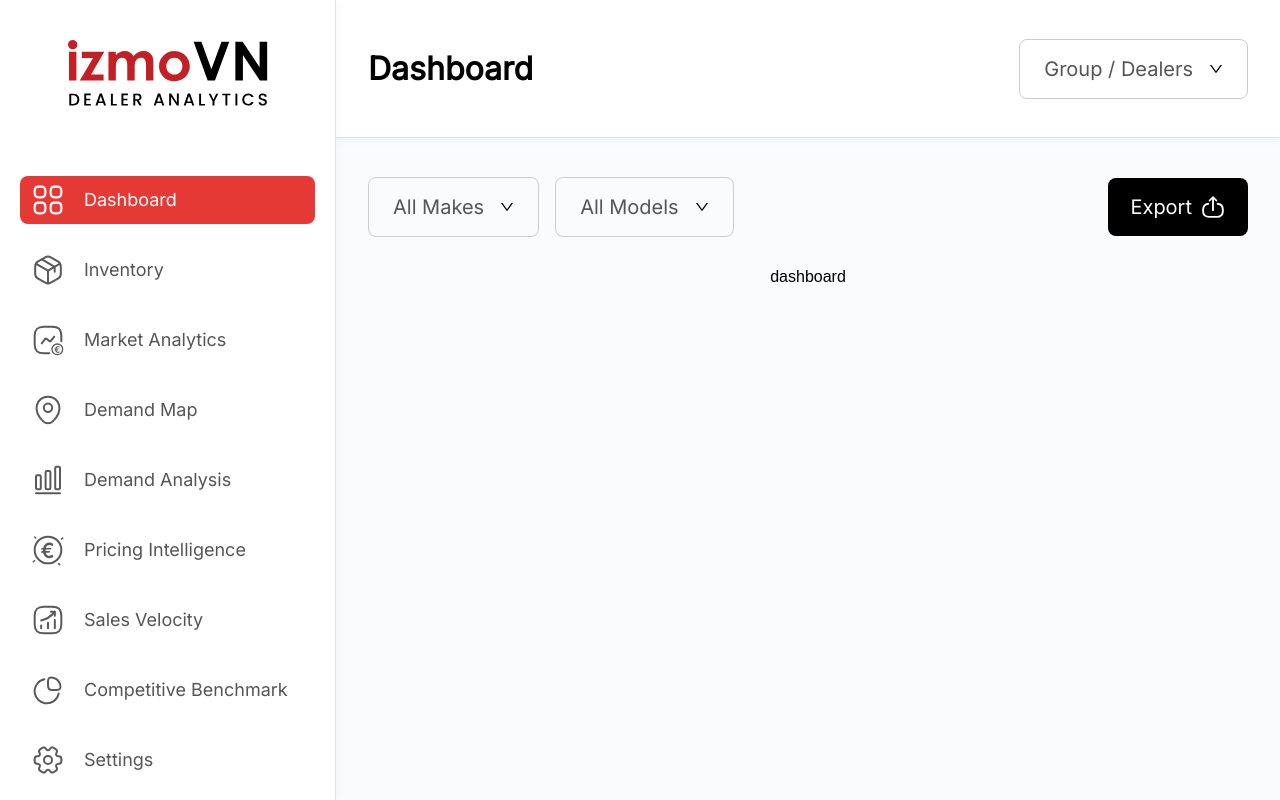
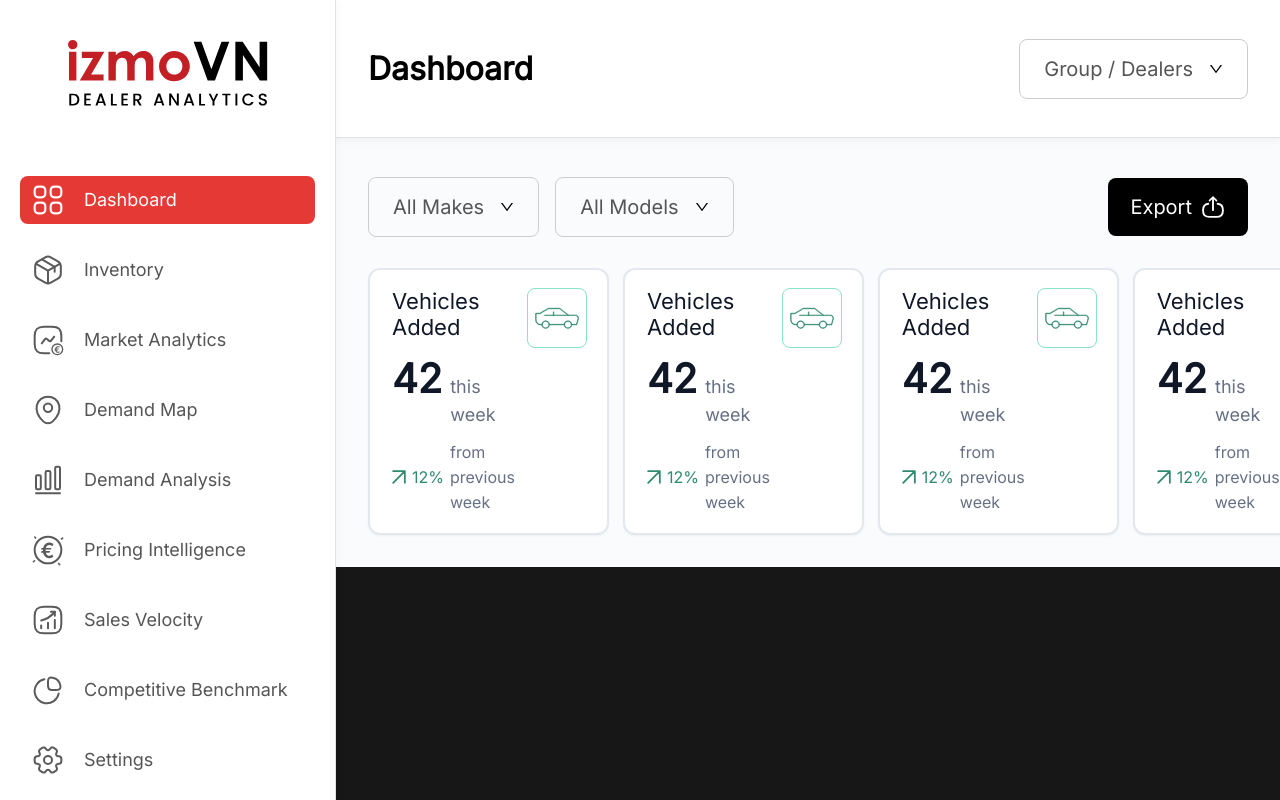
Before and after one commit to Ranjith-Izmo/izmo-vn, a Next.js app: page / in a window 1280 px wide. Built offline with nearby package versions, Linux system fonts and the light colour scheme.

Commit message:
feat: add CustomCard component with vehicle statistics and icons; include arrow-up and vehiclesAdded SVGs

```diff
--- a/src/app/Dashboard/components/index.tsx
+++ b/src/app/Dashboard/components/index.tsx
@@ -1,9 +1,17 @@
-import React from 'react'
+import CustomCard from "../../components/common/CustomCard";
+import React from "react";
 
 const Dashboard = () => {
-    return (
-        <div style={{ display: 'flex', alignItems: 'start', justifyContent: 'center', height: '100vh', color: '#000' }}>dashboard</div>
-    )
-}
+  return (
+    <div>
+      <div style={{ display: "grid", gridTemplateColumns: "repeat(4, 1fr)", gridRow: 1, gap: "14px", flexWrap: "wrap" }}>
+        <CustomCard />
+        <CustomCard />
+        <CustomCard />
+        <CustomCard />
+      </div>
+    </div>
+  );
+};
 
-export default Dashboard
+export default Dashboard;
--- /dev/null
+++ b/src/app/components/common/CustomCard.tsx
@@ -0,0 +1,116 @@
+import React from "react";
+import { Card } from "antd";
+import Image from "next/image";
+
+// interface CustomCardProps {
+//   title: string;
+//   value: string | number;
+//   unit?: string;
+//   icon?: React.ReactNode;
+//   trend?: "up" | "down";
+//   trendValue?: string;
+//   trendText?: string;
+//   trendColor?: string;
+//   subtitle?: string;
+// }
+
+const CustomCard = () => {
+  return (
+    <Card
+      style={{
+        padding: "18px 20px 18px 22px",
+        background: "#fff",
+        border: "2px solid #E3E8EF",
+        borderRadius: "12px",
+        boxShadow: "0px 1px 2px 0px #1018280D",
+        fontFamily: "Inter, sans-serif",
+      }}
+      bodyStyle={{ padding: 0 }}
+    >
+      <div
+        style={{
+          display: "flex",
+          flexDirection: "row",
+          justifyContent: "space-between",
+          alignItems: "flex-start",
+          padding: "0px",
+        }}
+      >
+        <div>
+          <div
+            style={{
+              fontWeight: 500,
+              fontSize: "22px",
+              lineHeight: "26px",
+              color: "#101828",
+              marginBottom: "8px",
+            }}
+          >
+            Vehicles Added
+          </div>
+          <div
+            style={{ display: "flex", alignItems: "baseline", gap: "8px" }}
+          >
+            <span
+              style={{ fontWeight: 700, fontSize: "40px", color: "#101828" }}
+            >
+              42
+            </span>
+            <span
+              style={{ fontWeight: 500, fontSize: "18px", color: "#667085" }}
+            >
+              this week
+            </span>
+          </div>
+          <div
+            style={{
+              display: "flex",
+              alignItems: "center",
+              marginTop: "10px",
+              gap: "6px",
+            }}
+          >
+            <Image
+              src="/cardicons/arrow-up.svg"
+              alt="Up"
+              width={14}
+              height={14}
+            />
+            <span
+              style={{ color: "#2E896E", fontWeight: 500, fontSize: "16px" }}
+            >
+              12%
+            </span>
+            <span
+              style={{ color: "#667085", fontWeight: 400, fontSize: "16px" }}
+            >
+              from previous week
+            </span>
+          </div>
+        </div>
+        <div
+          style={{
+            border: "1px solid #88E3C8",
+            borderRadius: "8px",
+            padding: "8px",
+            display: "flex",
+            alignItems: "center",
+            justifyContent: "center",
+            width: "60px",
+            height: "60px",
+            marginLeft: "12px",
+          }}
+        >
+          <Image
+            src="/cardicons/vehiclesAdded.svg"
+            alt="Vehicle Icon"
+            width={48}
+            height={23}
+          />
+        </div>
+      </div>
+    </Card>
+  );
+};
+
+export default CustomCard;
```
Also changed, not shown: public/cardicons/arrow-up.svg (added), public/cardicons/vehiclesAdded.svg (added).
